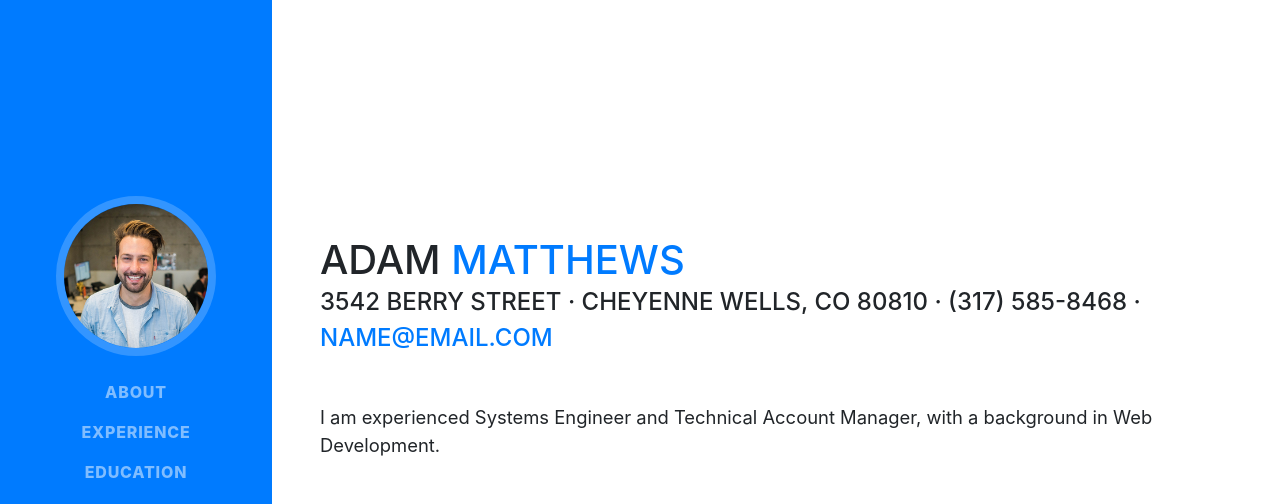
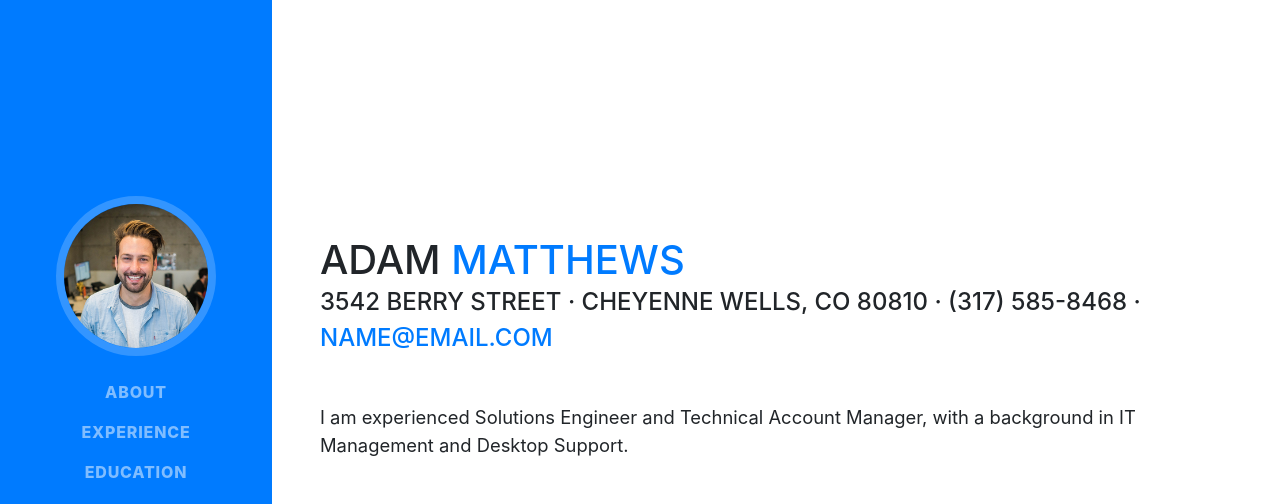
Before and after one commit to adammatthews/adammatthews.github.io, a website with bundled scripts: page index.html in a window 1280 px wide. Shown: the top 504 px of the page. Built offline with nearby package versions, Linux system fonts and the light colour scheme; a web font is replaced by a local one.

Commit message:
Update index.html

```diff
--- a/index.html
+++ b/index.html
@@ -69,7 +69,7 @@
           <div class="subheading mb-5">3542 Berry Street · Cheyenne Wells, CO 80810 · (317) 585-8468 ·
             <a href="mailto:name@email.com">name@email.com</a>
           </div>
-          <p class="lead mb-5">I am experienced Systems Engineer and Technical Account Manager, with a background in Web Development.</p>
+          <p class="lead mb-5">I am experienced Solutions Engineer and Technical Account Manager, with a background in IT Management and Desktop Support.</p>
           <div class="social-icons">
             <a href="https://www.linkedin.com/in/adampmatthews">
               <i class="fab fa-linkedin-in"></i>
```
